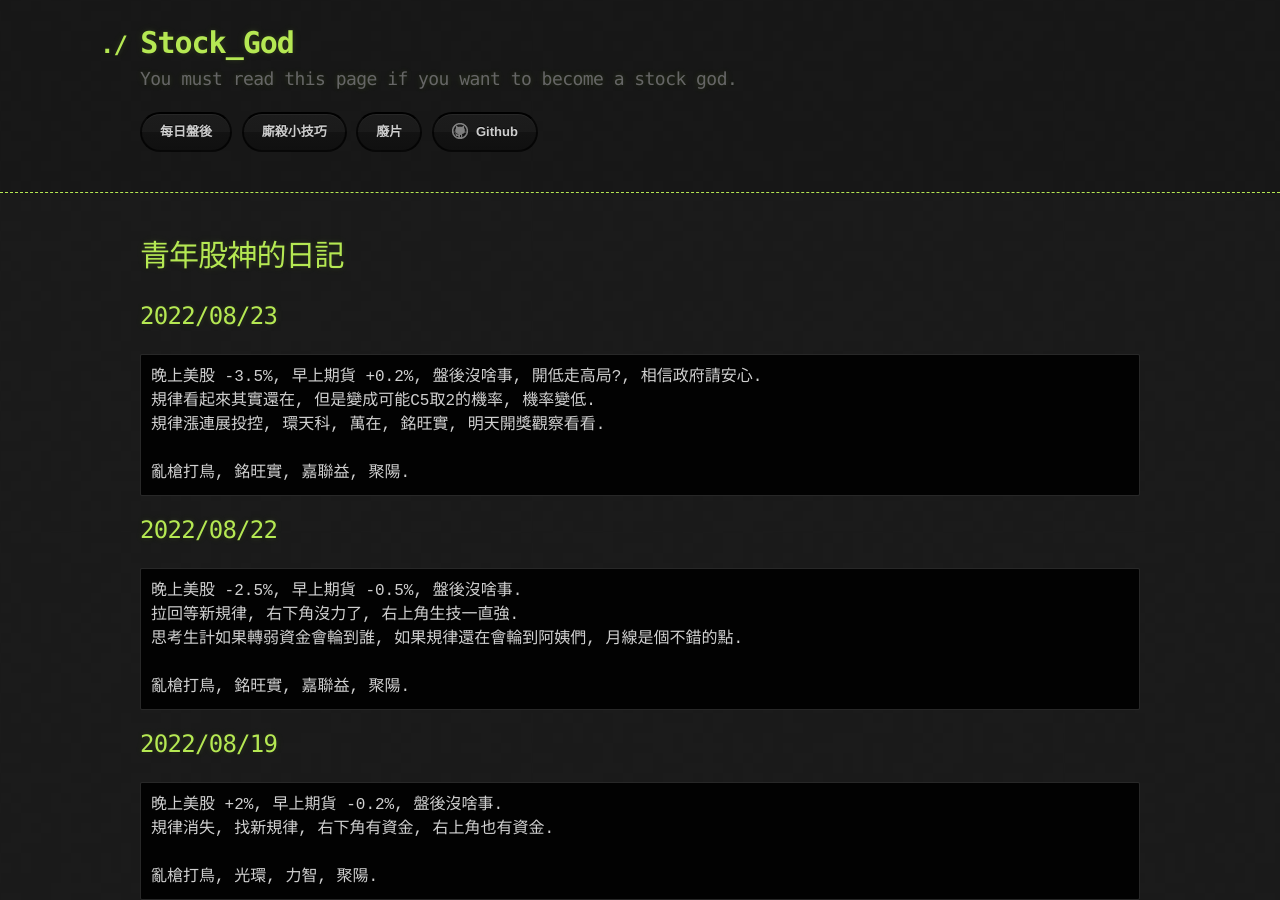
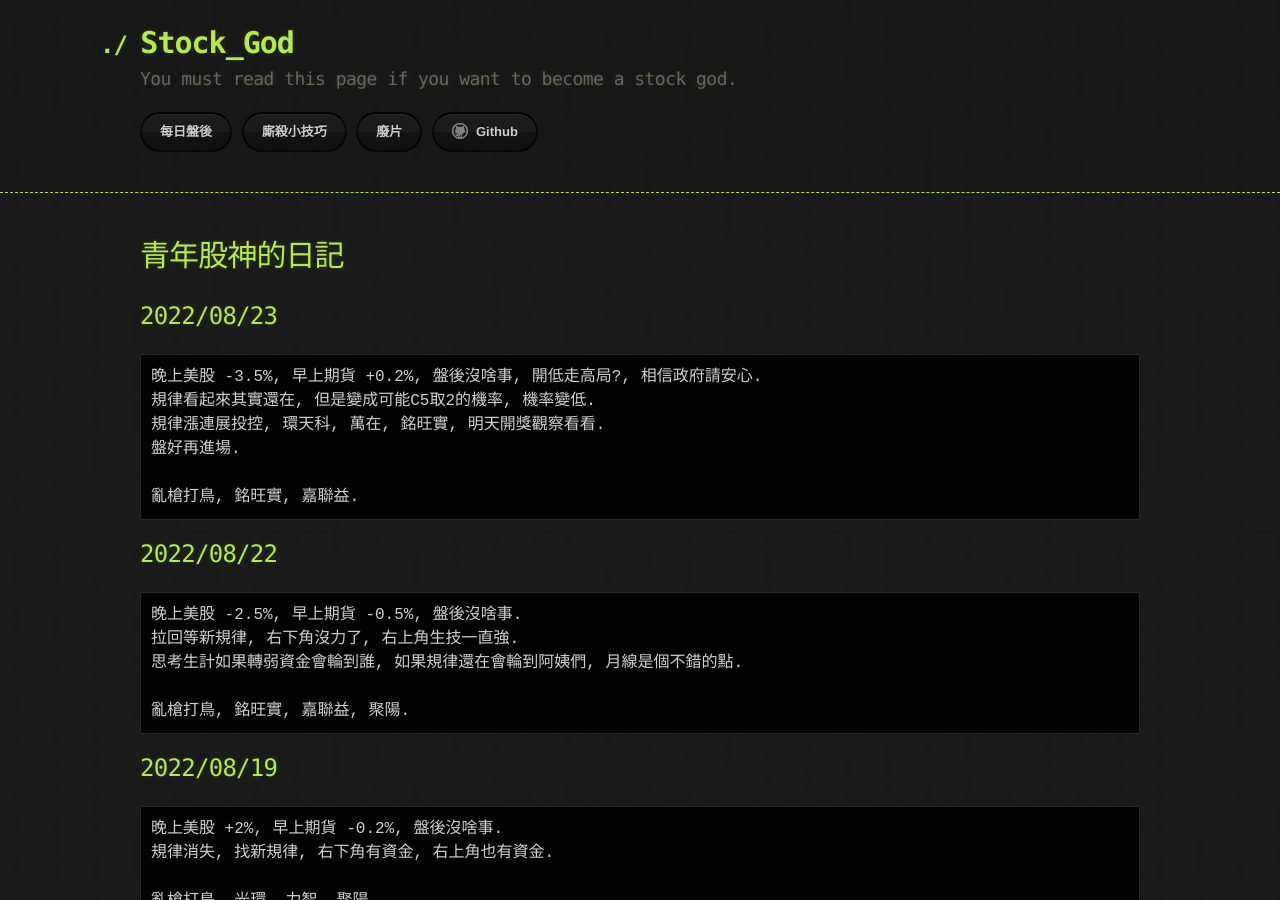
Before and after one commit to lepg5487/Stock_God, a Jekyll site: the page built from index.md, in a window 1280 px wide and 900 px high. Built offline with Jekyll 4.4.1, drawn with Linux system fonts in a browser that asks for light colours; our own code applies the rules of GitHub Pages for plain Markdown files.

Commit message:
Update index.md

````diff
--- a/index.md
+++ b/index.md
@@ -9,8 +9,9 @@ layout: testlayouts
 晚上美股 -3.5%, 早上期貨 +0.2%, 盤後沒啥事, 開低走高局?, 相信政府請安心.
 規律看起來其實還在, 但是變成可能C5取2的機率, 機率變低.
 規律漲連展投控, 環天科, 萬在, 銘旺實, 明天開獎觀察看看.
-
-亂槍打鳥, 銘旺實, 嘉聯益, 聚陽.
+盤好再進場.
+
+亂槍打鳥, 銘旺實, 嘉聯益.
 ```
 
 ## 2022/08/22
````
